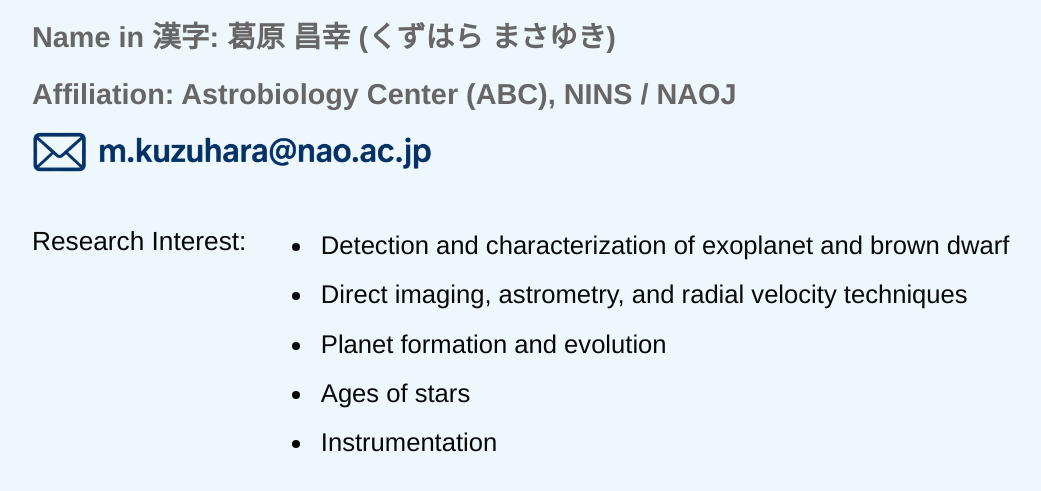
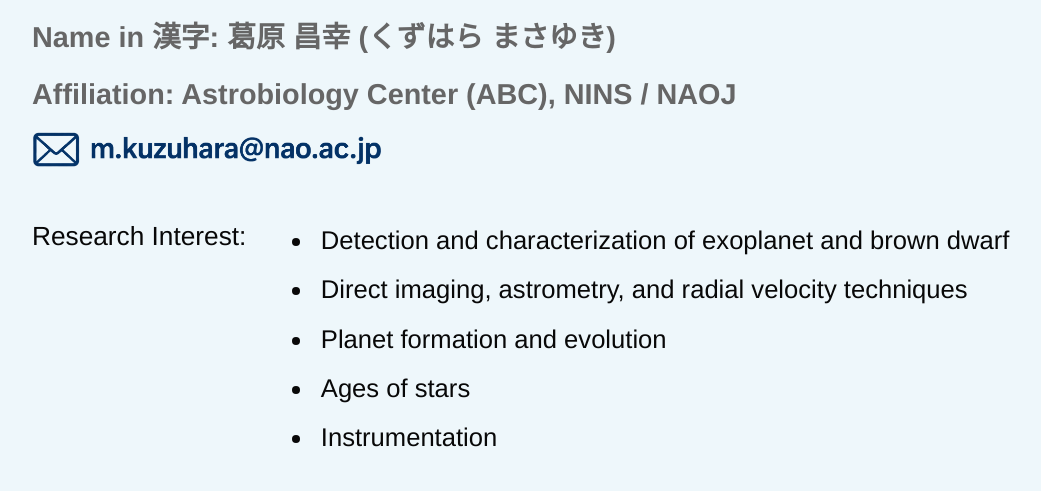
Before and after one commit to mkuzupara/MasayukiKuzuhara.github.io, a plain HTML site: page index.html in a window 1280 px wide. Shown: the part 143-634 px from the top of the page, without its empty margins (6-1047 px from the left). Drawn offline with Linux system fonts and the light colour scheme.

Commit message:
Update index.html

```diff
--- a/index.html
+++ b/index.html
@@ -12,7 +12,7 @@
     <section class="profile">
       <p><strong>Name in 漢字:</strong> 葛原 昌幸 (くずはら まさゆき)</p>
       <p><strong>Affiliation:</strong> Astrobiology Center (ABC), NINS / NAOJ</p>
-      <img src="images/email.png" alt="Email address" class="email-image" style="width: 400px; height: auto;">
+      <img src="images/email.png" alt="Email address" class="email-image" style="width: 350px; height: auto;">
     </section>
     <section class="research">
       <h2>Research Interest:</h2>
```
